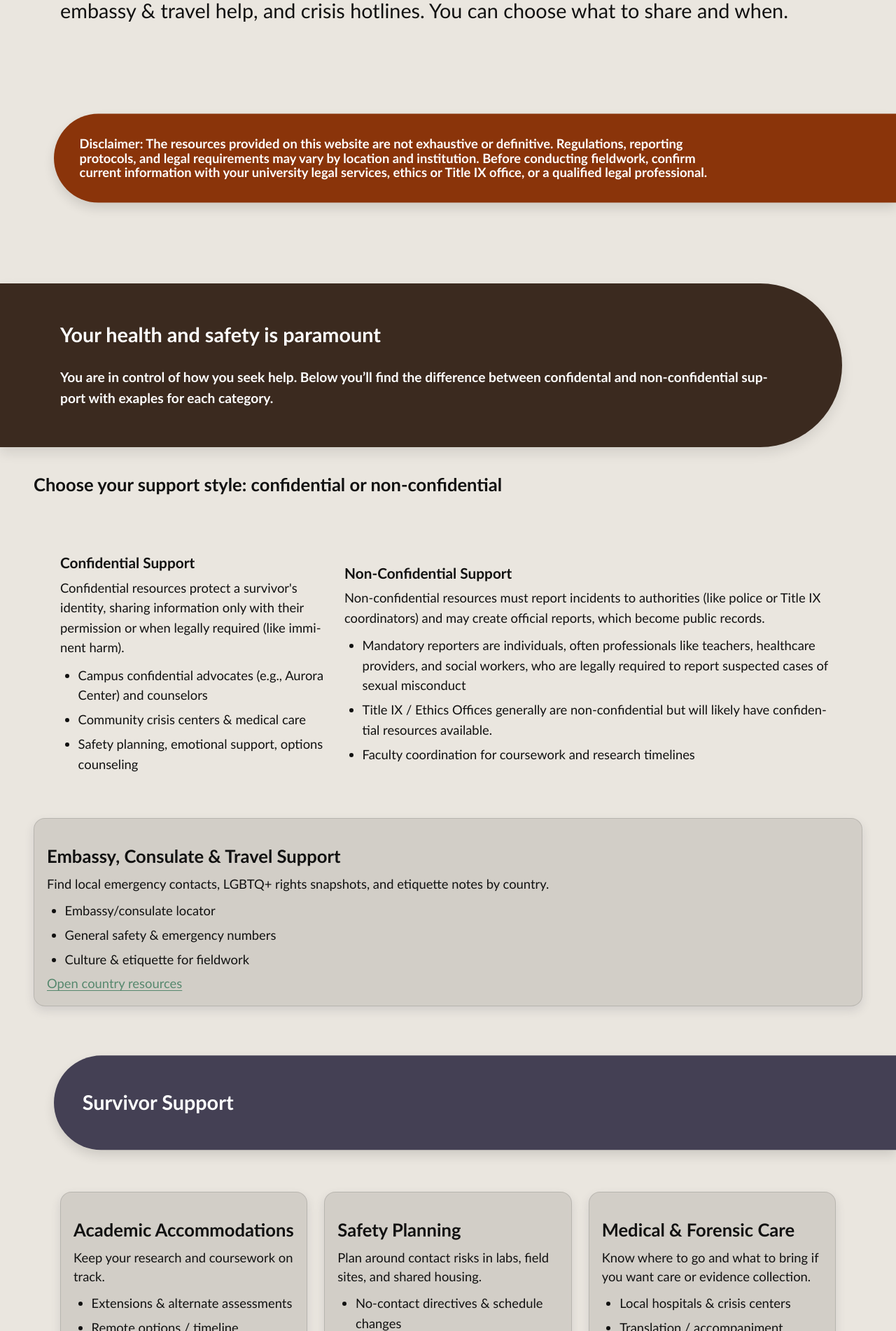
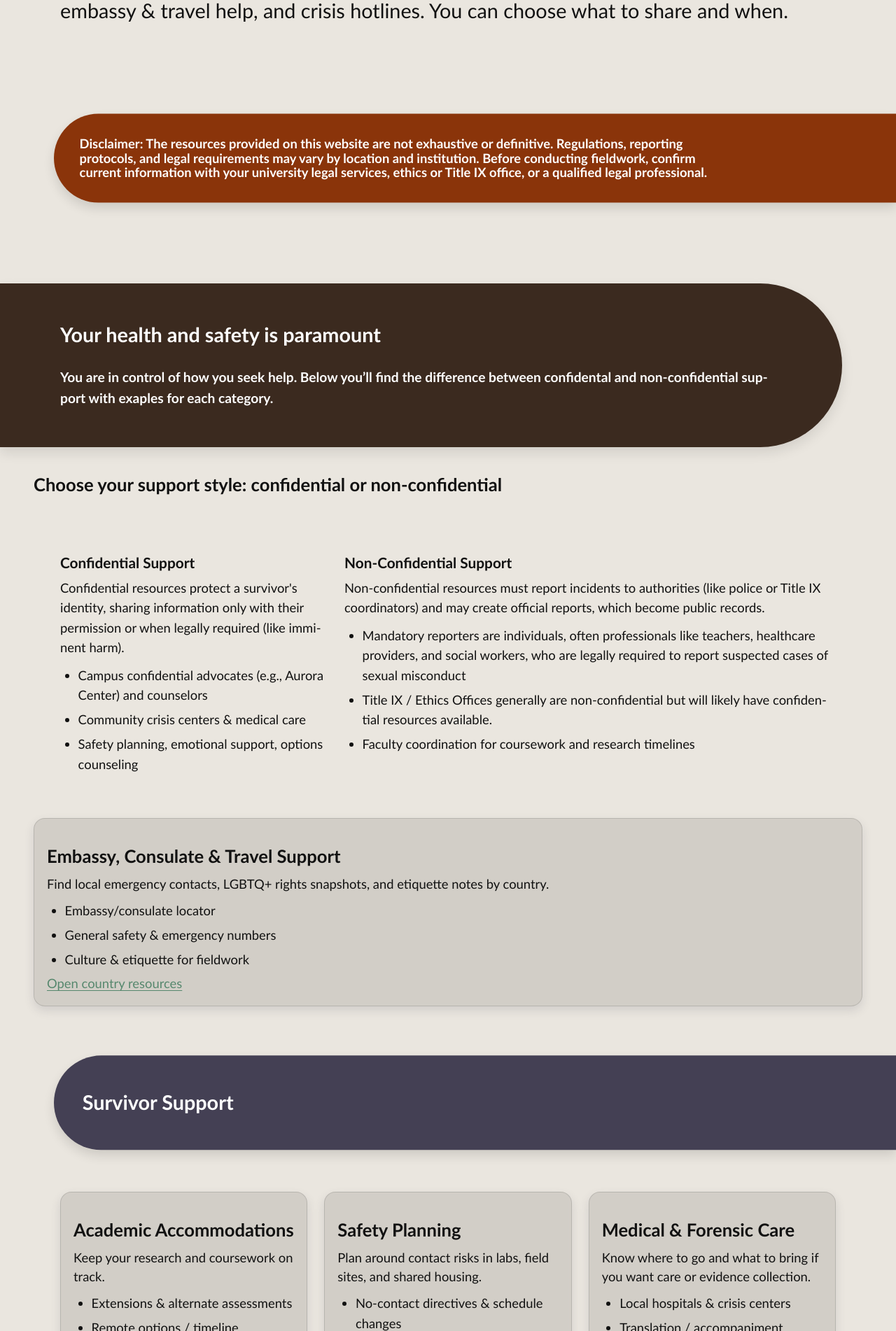
Before and after one commit to AnthroSafetyWarrior/GoldenTrowelProject, a Jekyll site: the page built from _pages/support.html, in a window 1280 px wide. Shown: the part 879-2781 px from the top of the page at 70% size. Built offline with Jekyll 4.4.1, drawn with Linux system fonts in a browser that asks for light colours.

Commit message:
updating name

```diff
--- a/_pages/support.html
+++ b/_pages/support.html
@@ -38,8 +38,8 @@ hero_tint: .40                        # optional (0–1: higher = more maroon ov
     <h3><strong>Choose your support style: confidential or non-confidential</strong></h3>
 
 <section class="section section--prep">
-  <div class="split">
-    <div class="text" style="align-items:start">
+  <div class="split" style="align-items:start">
+    <div class="text">
         <h4><strong>Confidential Support</strong></h4>
         <p>Confidential resources protect a survivor's identity, sharing information only with their permission or when legally required (like imminent harm).</p>
         <ul>
```
